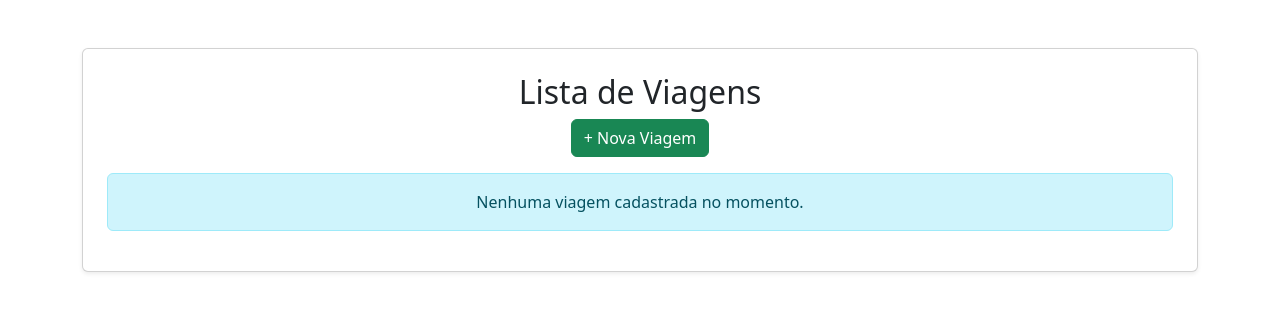
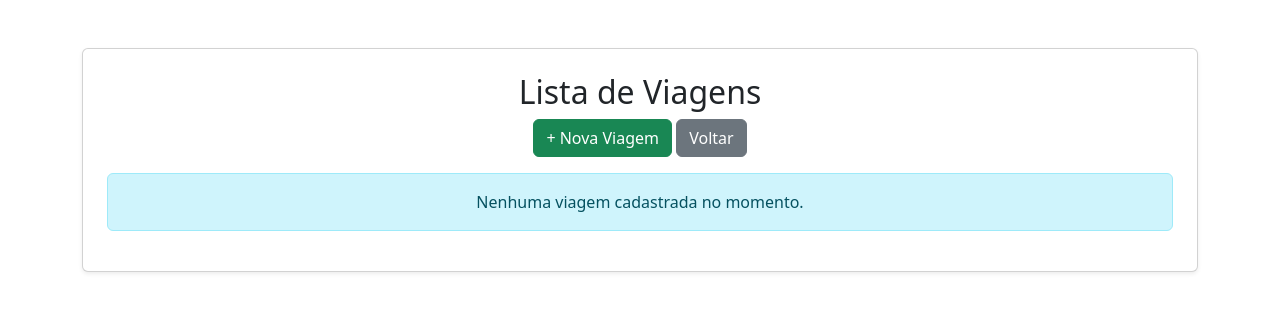
Before and after one commit to mateusaccount/Projeto_aerofacil, a Django app: page /viagem/ in a window 1280 px wide. Shown: the top 312 px of the page. Run offline with Django 4.2, Linux system fonts and the light colour scheme; the visitor is signed in with stand-in values (Sample User, id 1); data that the repository does not hold is empty; some libraries are stand-ins or nearby versions.

Commit message:
Botão de voltar na página da lista de viagens

```diff
--- a/app/templates/viagem_list.html
+++ b/app/templates/viagem_list.html
@@ -15,6 +15,7 @@
 
         <div class="text-center mb-3">
             <a href="{% url 'viagem_create' %}" class="btn btn-success">+ Nova Viagem</a>
+            <a href="{% url 'base' %}" class="btn btn-secondary">Voltar</a>
         </div>
 
         {% if object_list %}
```
